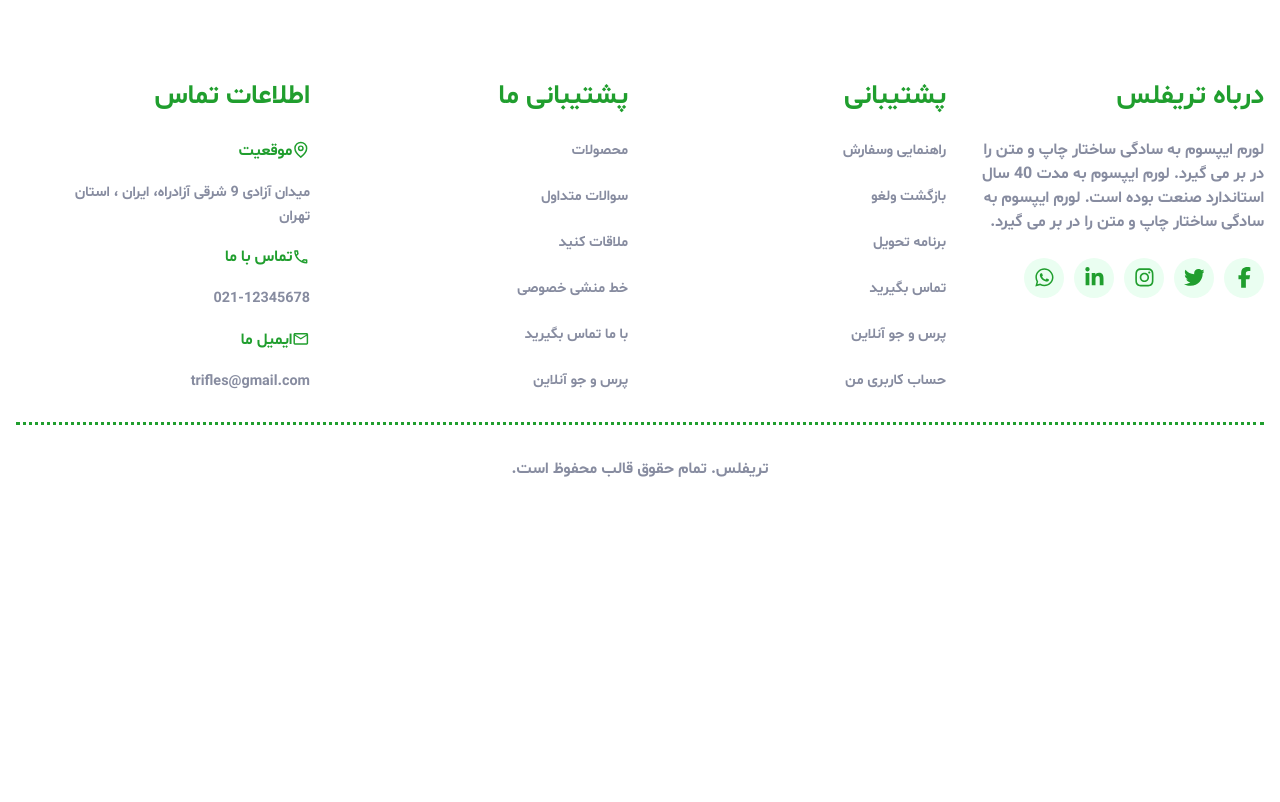
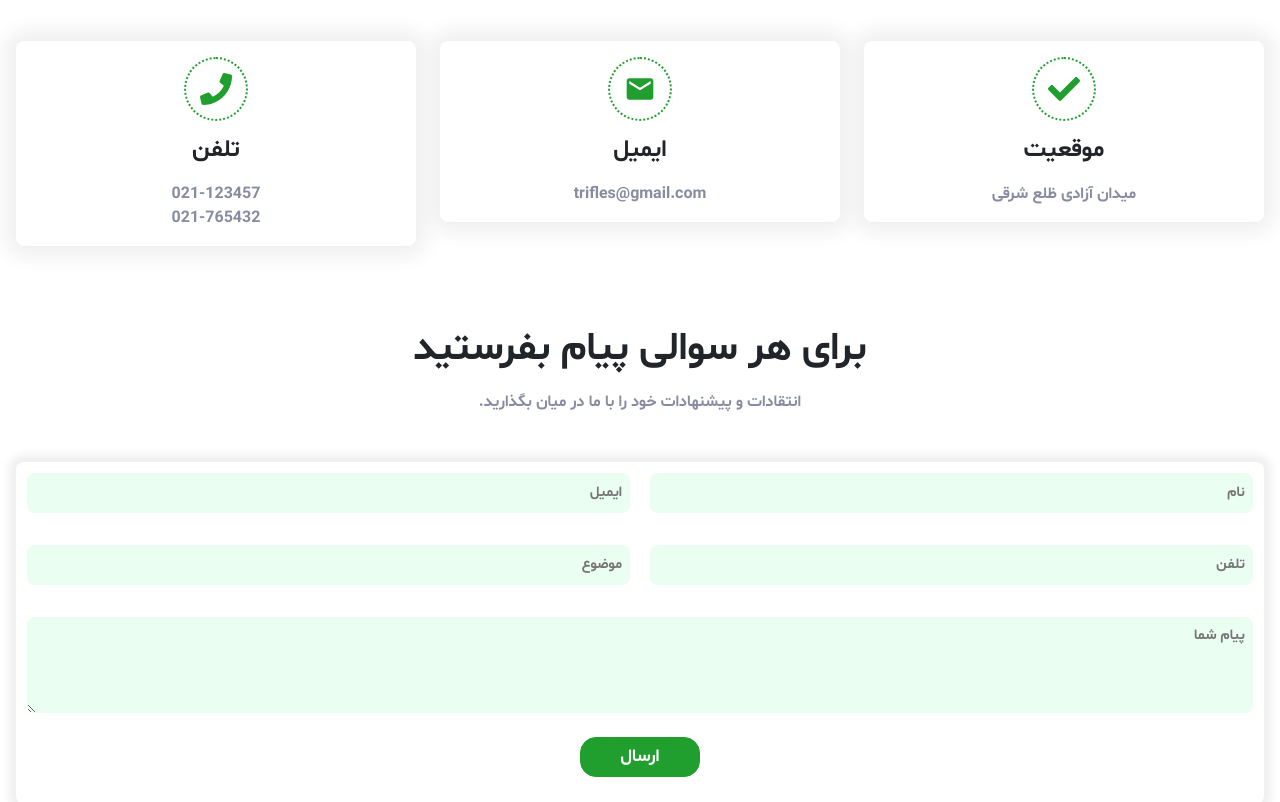
Before and after one commit to mohammadmehdidalvandii/TRIFLES-SHOP, a Next.js app: page /Contact in a window 1280 px wide. Shown: the part 580-1382 px from the top of the page. Before the commit the page ends 1141 px from the top, so only its background shows below. Built offline with nearby package versions, Linux system fonts and the light colour scheme.

Commit message:
create section ContactUS for contact-page

```diff
--- a/src/app/Contact/page.js
+++ b/src/app/Contact/page.js
@@ -1,4 +1,5 @@
 import PageHeader from '@/components/module/PageHeader/PageHeader'
+import ContactUs from '@/components/template/contact/ContactUs'
 import React from 'react'
 
 function page() {
@@ -7,6 +8,7 @@ function page() {
     <PageHeader
     title='تماس با ما'
     />
+    <ContactUs/>
     </>
   )
 }
--- /dev/null
+++ b/src/components/template/contact/ContactUs.js
@@ -0,0 +1,65 @@
+import React from 'react';
+import style from './ContactUs.module.css';
+
+import { FaCheck ,FaPhone  } from "react-icons/fa";
+import { MdMail } from "react-icons/md";
+import TitleCenter from '@/components/module/TitleCenter/TitleCenter';
+
+
+
+function ContactUs() {
+  return (
+   <section className={style.contactUs}>
+        <div className="containers">
+        <div className="row" data-aos='fade-up'>
+            <div className="col-lg-4 col-md-6 col-sm-12">
+                <div className={style.contactUs_item}>
+                    <span className={style.contactUs_item_icon}><FaCheck/></span>
+                    <h6 className={style.contactUs_item_title}>موقعیت</h6>
+                    <span className={style.contactUs_item_text}>میدان آزادی ظلع شرقی </span>
+                </div>
+            </div>
+            <div className="col-lg-4 col-md-6 col-sm-12">
+                <div className={style.contactUs_item}>
+                    <span className={style.contactUs_item_icon}><MdMail/></span>
+                    <h6 className={style.contactUs_item_title}>ایمیل</h6>
+                    <span className={style.contactUs_item_text}>trifles@gmail.com</span>
+                </div>
+            </div>
+            <div className="col-lg-4 col-md-6 col-sm-12">
+                <div className={style.contactUs_item}>
+                    <span className={style.contactUs_item_icon}><FaPhone /></span>
+                    <h6 className={style.contactUs_item_title}>تلفن</h6>
+                    <span className={style.contactUs_item_text}>021-123457</span>
+                    <span className={style.contactUs_item_text}>021-765432</span>
+                </div>
+            </div>
+        </div>
+        <div className="row mt-5">
+            <div className="col-12">
+                <TitleCenter
+                    title='برای هر سوالی پیام بفرستید'
+                    desc='انتقادات و پیشنهادات خود را با ما در میان بگذارید.'
+                />
+            </div>
+            <div className="col-12">
+                <form action="#" className={style.contactUs_form}>
+                    <div className={`${style.contactUs_form_wrapper} ${'d-md-flex d-block'}`}>
+                        <input type="text" className={style.contactUs_form_input}  placeholder='نام'/>
+                        <input type="text" className={style.contactUs_form_input}  placeholder='ایمیل'/>
+                    </div>
+                    <div className={`${style.contactUs_form_wrapper} ${'d-md-flex d-block'}`}>
+                        <input type="text" className={style.contactUs_form_input}  placeholder='تلفن'/>
+                        <input type="text" className={style.contactUs_form_input}  placeholder='موضوع'/>
+                    </div>
+                    <textarea className={style.contactUs_form_text} placeholder='پیام شما'></textarea>
+                    <button className={`${style.ContactUs_form_submit} ${'button_black'}`}>ارسال</button>
+                </form>
+            </div>
+        </div>
+        </div>
+   </section>
+  )
+}
+
+export default ContactUs
--- /dev/null
+++ b/src/components/template/contact/ContactUs.module.css
@@ -0,0 +1,87 @@
+.contactUs{
+    display: block;
+    width: 100%;
+    margin-bottom: 4rem;
+}
+.contactUs_item{
+    display: block;
+    text-align: center;
+    padding: 1rem 0;
+    box-shadow: 0 0 20px 10px #efefef;
+    border-radius: 0.5rem;
+    margin-bottom: 1rem;
+}
+.contactUs_item_icon{
+    display: flex;
+    align-items: center;
+    justify-content: center;
+    margin: 0 auto;
+    width: 4rem;
+    height: 4rem;
+    border: 2px dotted var(--greenColor2);
+    border-radius: 50%;
+    font-size: 2rem;
+    color: var(--greenColor2);
+    transition: all 0.4s ease-out;
+}
+.contactUs_item_icon:hover{
+    background-color: var(--greenColor2);
+    border: none;
+    color: var(--whiteColor);
+}
+.contactUs_item_title{
+    font-family: shabnam_bold;
+    font-size: 1.5rem;
+    margin-block: 1rem ;
+}
+.contactUs_item_text{
+    display: block;
+    color: var(--textColor);
+}
+
+
+.contactUs_form{
+    display: block;
+    padding: 0.7rem;
+    margin-top: 3rem;
+    width: 100%;
+    box-shadow: 0 0 10px 7px #efefef;
+    border-radius: 0.5rem;
+}
+.contactUs_form_wrapper{
+    display: flex;
+    align-items: center;
+    margin-bottom: 1rem;
+    gap: 20px;
+}
+.contactUs_form_input{
+    margin-bottom: 1rem;
+    outline: none;
+    border: none;
+    border-radius: 0.5rem;
+    background-color: var(--greenColor1);
+    width: 100%;
+    height: 2.5rem;
+    padding-right: 0.5rem;
+    font-size: 0.9rem;
+    font-weight: 700;
+    color: var(--textColor);
+}
+.contactUs_form_text{
+    outline: none;
+    border: none;
+    border-radius: 0.5rem;
+    background-color: var(--greenColor1);
+    width: 100%;
+    height: 6rem;
+    padding: 0.5rem;
+    font-size: 0.9rem;
+    font-weight: 700;
+    color: var(--textColor);
+}
+.ContactUs_form_submit{
+    display: flex;
+    align-items: center;
+    justify-content: center;
+    margin: 1rem auto;
+}
```
